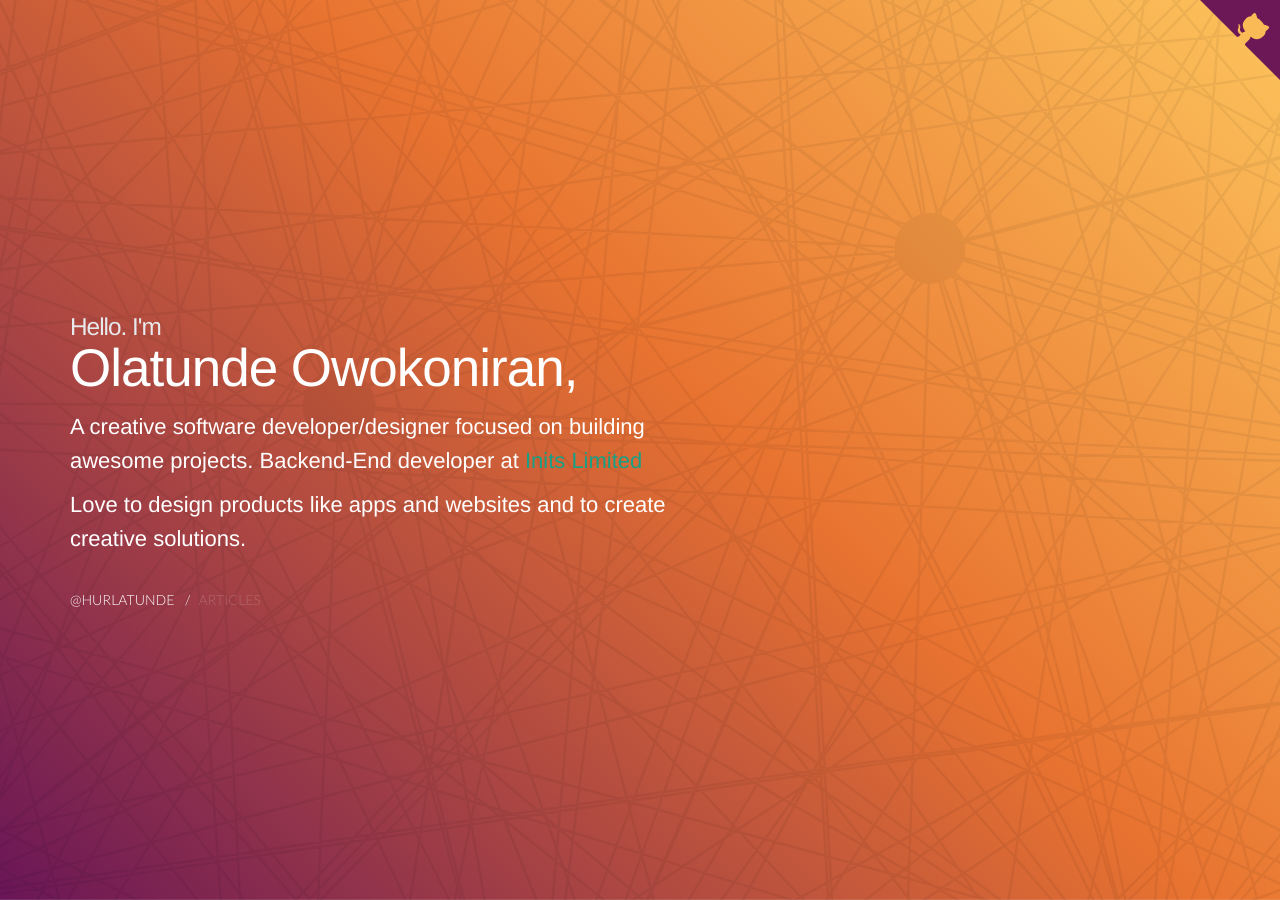
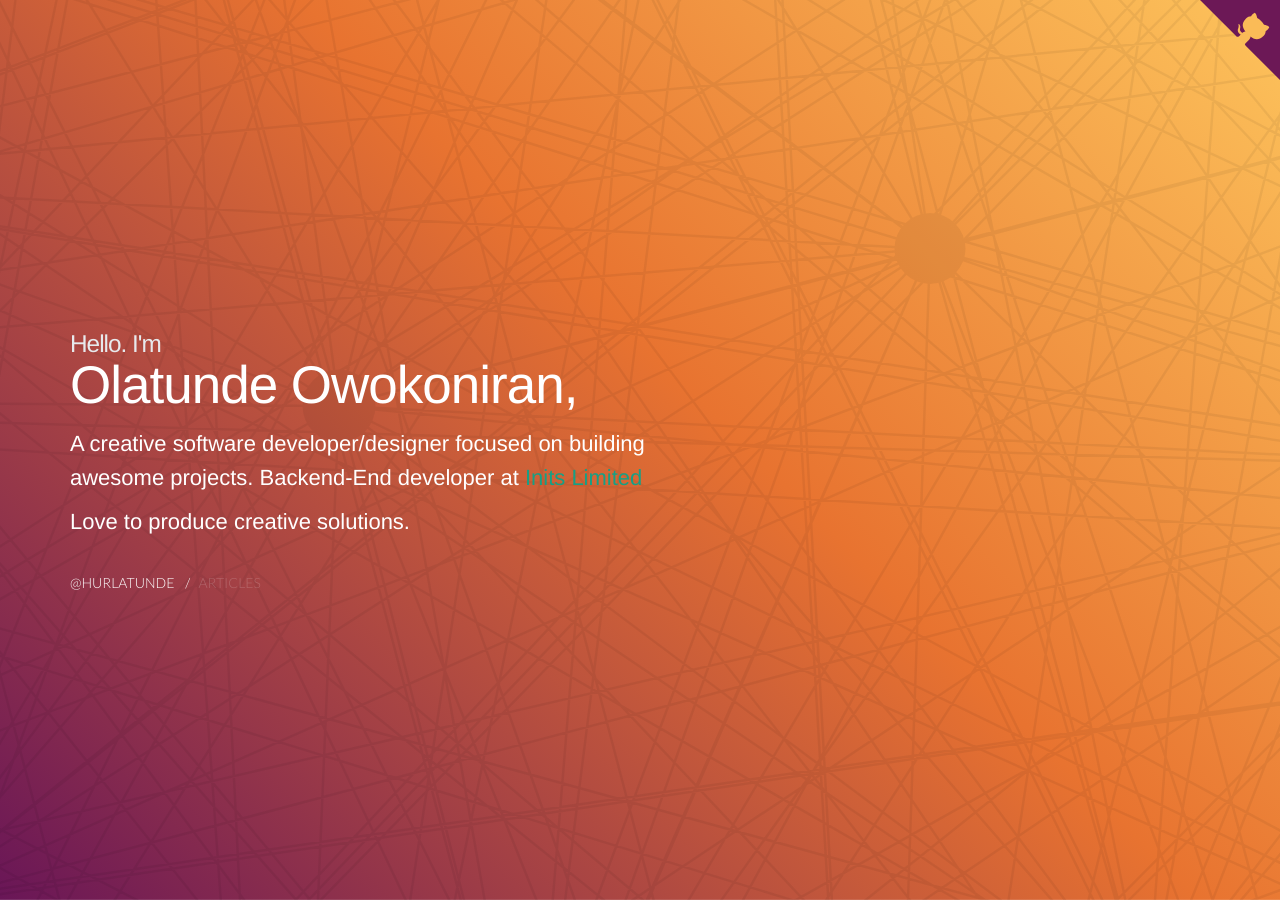
Before and after one commit to hurlatunde/hurlatunde.github.io, a Jekyll site: the page built from index.html, in a window 1280 px wide. Built offline with Jekyll 4.4.1, drawn with Linux system fonts in a browser that asks for light colours.

Commit message:
change typo

```diff
--- a/index.html
+++ b/index.html
@@ -157,7 +157,7 @@ layout: default
                             </h1>
                             <p>A creative software developer/designer focused on building awesome projects. Backend-End developer at
                                 <a href="initsng.com" target="_blank" style="font-weight: 300;">Inits Limited</a></p>
-                            <p>Love to design products like apps and websites and to create creative solutions.</p>
+                            <p>Love to produce creative solutions.</p>
                         </div>
 
                         <div class="nav-steps">
```
